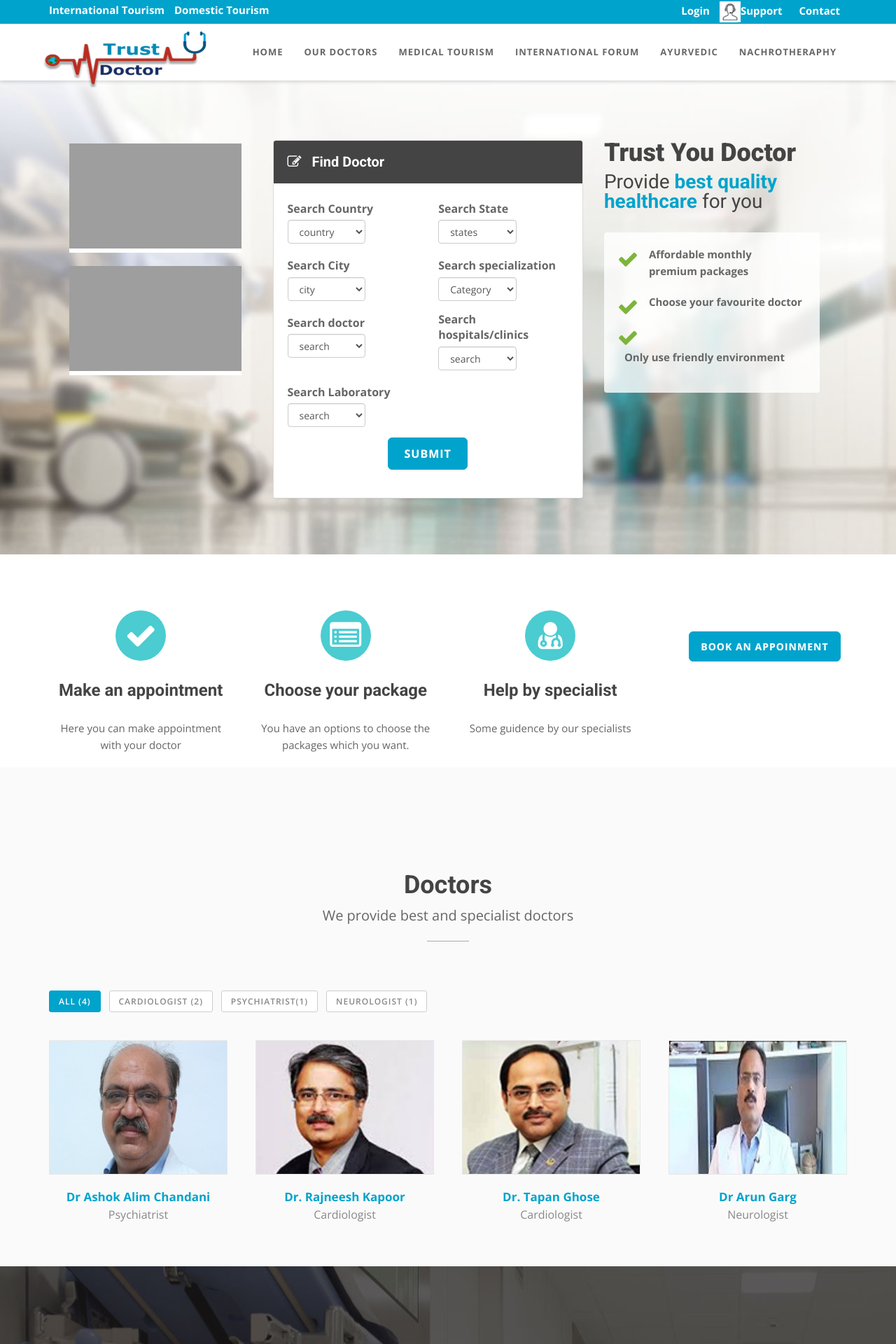
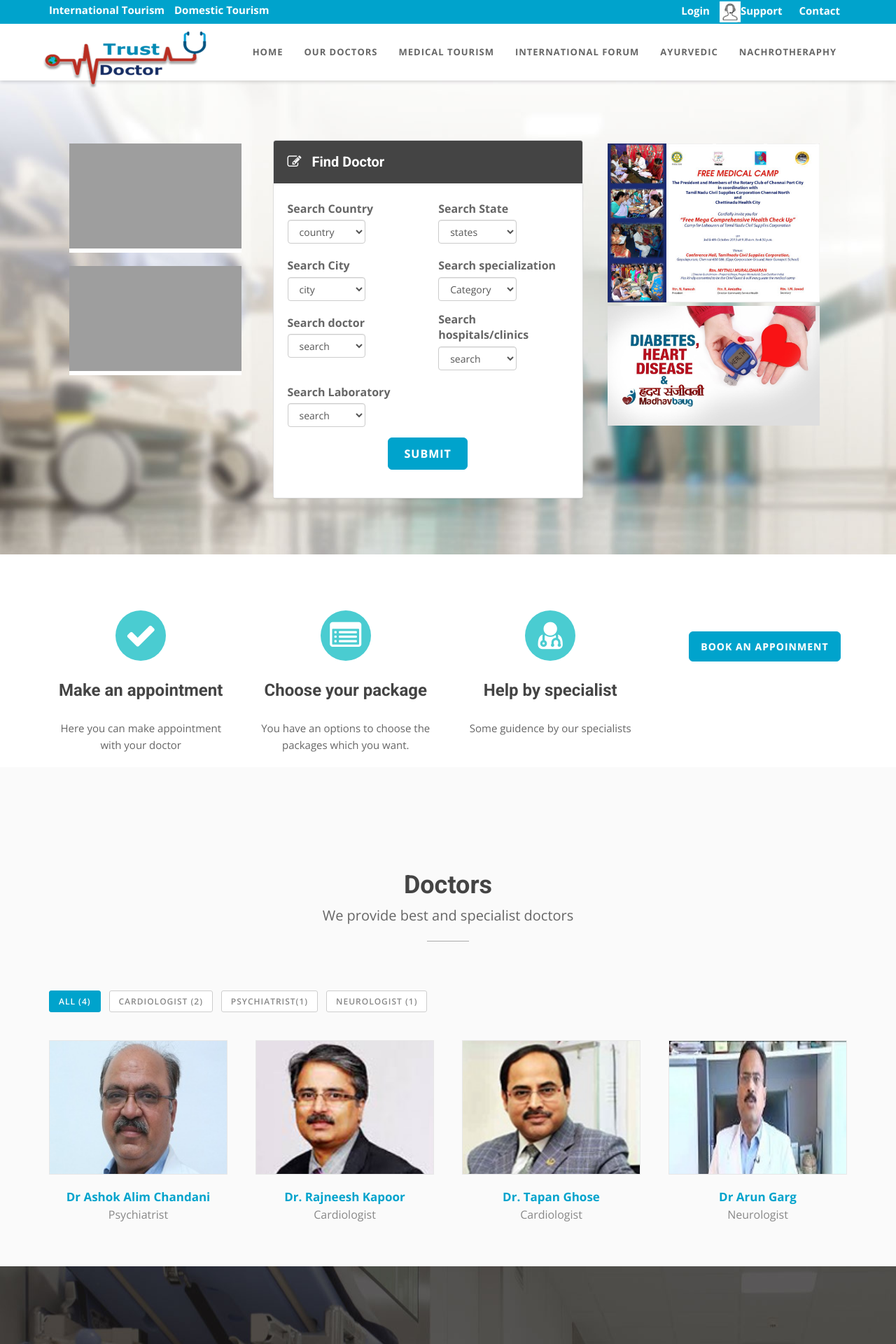
Before and after one commit to revatidongare/MedicalTourism, a PHP site: page / in a window 1280 px wide. Shown: the top 1920 px of the page at 70% size. Run offline with PHP 8.4, Linux system fonts and the light colour scheme; grey boxes are pictures that could not be loaded.

Commit message:
ad on index page

```diff
--- a/doctors/member1.html
+++ b/doctors/member1.html
@@ -1,5 +1,7 @@
+<div class="col-lg-3 col-md-3 col-sm-12 col-xs-12">
 <div class="cbp-l-member-img">
 	<img src="img/team/3.png" alt="">
+</div>
 </div>
 <div class="cbp-l-member-info">
 	<div class="cbp-l-member-name"><b>Dr Ashok Alim Chandani</b></div>
--- a/index.php
+++ b/index.php
@@ -227,7 +227,43 @@ $('#myCarousel').carousel('2') // !! Will be ignored, as the transition to the s
 								</div>
 							</div>
 							<div class="col-lg-5 col-md-5 col-sm-12 col-xs-12 ">
-								<div class="wow fadeInDown" data-wow-offset="0" data-wow-delay="0.1s">
+
+								<div class="row">
+							<div class="col-lg-12 " style="padding-left: 20px">
+								<div class="card text-white" style="margin-top: 0.5rem; border: 0">
+									<div class="card-body" style="background-color: white;padding: 0;">
+										<!--   <h3 style="color: #E84B3A;">Latest Videos</h3>-->
+										<img src="img/1.jpg" width="100%">
+									</div>
+								</div>
+								<div class="card text-white" style="margin-top: 0.5rem; border: 0">
+									<div class="card-body" style="background-color: white;padding: 0;">
+										<!--   <h3 style="color: #E84B3A;">Latest Videos</h3>-->
+
+												<img src="img/2.jpg" width="100%">
+									</div>
+								</div>
+							</div>
+
+
+							<!-- <div class="col-sm-12 col-xs-12 col-lg-12 col-md-12">
+								<div id="carouselExampleSlidesOnly" class="carousel slide" data-ride="carousel">
+									<div class="carousel-inner">
+										<div class="carousel-item active">
+											<img  src="img/1.jpg" width="100%" alt="First slide">
+										</div>
+										<div class="carousel-item">
+											<img src="img/2.jpg" width="100%" alt="Second slide">
+										</div>
+										<div class="carousel-item">
+											<img src="img/3.jpg" width="100%" alt="Third slide">
+										</div>
+									</div>
+								</div>
+							</div> -->
+						</div>
+
+								<!-- <div class="wow fadeInDown" data-wow-offset="0" data-wow-delay="0.1s">
 									<h2 class="h-ultra">Trust You Doctor</h2>
 								</div>
 								<div class="wow fadeInUp" data-wow-offset="0" data-wow-delay="0.1s">
@@ -243,7 +279,7 @@ $('#myCarousel').carousel('2') // !! Will be ignored, as the transition to the s
 										</ul>
 
 									</div>
-								</div>
+								</div> -->
 
 
 							</div>
```
